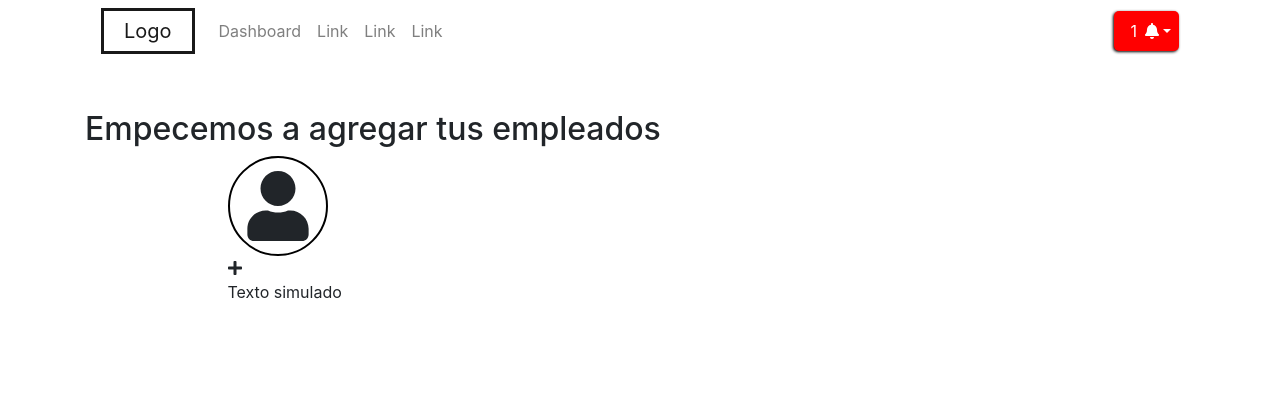
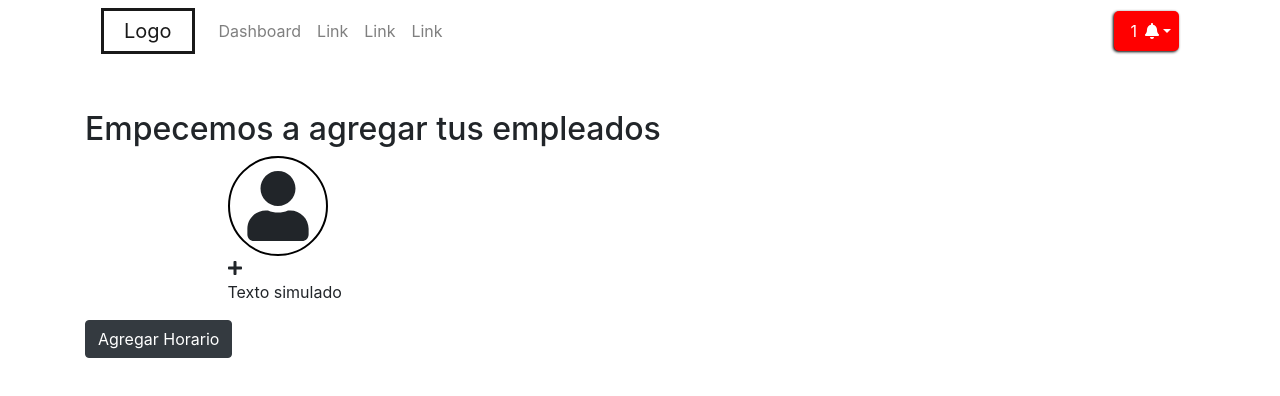
Before and after one commit to colmenadeideas/BS-AC, a React (Create React App) app in the folder frontend/: page /access/addemployee in a window 1280 px wide. Shown: the top 396 px of the page. Built offline with nearby package versions, Linux system fonts and the light colour scheme.

Commit message:
agregar conexiones
arreglos y union de todas las paginas para generar el flujo

```diff
--- a/frontend/src/components/AddEmployee/AddEmployee.js
+++ b/frontend/src/components/AddEmployee/AddEmployee.js
@@ -1,9 +1,61 @@
 import React from 'react';
+import { Link } from 'react-router-dom'
+import Swal from 'sweetalert2'
 import './AddEmployee.css'
 import Navbar from '../Navbar/Navbar';
 import { FontAwesomeIcon } from '@fortawesome/react-fontawesome'
 
-const AddEmployee = () => {
+const AddEmployee = ({history}) => {
+
+    const addSchedule = e => {
+        e.preventDefault()
+
+        let timerInterval
+        Swal.fire({
+            title: 'Horario Nuevo',
+            text: "Agregar Horario a Todos los empleados?",
+            icon: 'warning',
+            showCancelButton: true,
+            confirmButtonColor: '#3085d6',
+            cancelButtonColor: '#d33',
+            confirmButtonText: 'Si, agregar a todos!',
+            cancelButtonText: 'No, solo a este'
+        }).then((result) => {
+            if (result.value) {
+                Swal.fire({
+                    title: 'Agregando a todos los empleados',
+                    html: '<b></b>',
+                    timer: 1500,
+                    timerProgressBar: true,
+                    onBeforeOpen: () => {
+                        Swal.showLoading()
+                        timerInterval = setInterval(() => {
+                        Swal.getContent().querySelector('b')
+                            .textContent = Swal.getTimerLeft()
+                        }, 100)
+                    },
+                    onClose: () => {
+                        clearInterval(timerInterval)
+                    }
+                }).then((result) => {
+                    if (result.dismiss === Swal.DismissReason.timer) {
+                        Swal.fire(
+                            'Enhorabuena!',
+                            'Todos sus empleados tienen horario',
+                            'success'
+                        )
+                    }
+                })
+            } else {
+                Swal.fire(
+                    'Agregado con Exito!',
+                    'Continue con los demas empleados',
+                    'success'
+                )
+            }
+        })
+    }
+
     return (
         <React.Fragment>
             <Navbar />
@@ -23,6 +75,7 @@ const AddEmployee = () => {
 
                     </div>
                 </div>
+                <div><button className="btn btn-dark" onClick={addSchedule}>Agregar Horario</button></div>
             </div>
         </React.Fragment>
     );
--- a/frontend/src/components/Affiliation/Form.js
+++ b/frontend/src/components/Affiliation/Form.js
@@ -5,7 +5,7 @@ const Form = ({history}) => {
     const handleSubmit = e => {
         e.preventDefault()
 
-        history.push('/access/affiliation/pay')
+        history.push('/access/affiliation/payment')
     }
 
     return (
--- a/frontend/src/components/Affiliation/Pay.js
+++ b/frontend/src/components/Affiliation/Payment.js
@@ -1,7 +1,7 @@
 import React from 'react'
 import Swal from 'sweetalert2'
 
-const Pay = ({history}) => {
+const Payment = ({history}) => {
 
     const handleSubmit = (e) => {
         e.preventDefault()
@@ -25,7 +25,7 @@ const Pay = ({history}) => {
         }).then((result) => {
             if (result.dismiss === Swal.DismissReason.timer) {
                 console.log('I was closed by the timer') // eslint-disable-line
-                history.push("/access/dashboard")
+                history.push("/access/affiliation/paymentsuccess")
             }
         })
     }
@@ -38,4 +38,4 @@ const Pay = ({history}) => {
      );
 }
 
-export default Pay;
+export default Payment;
--- a/frontend/src/components/PaymentSuccess/PaymentSuccess.js
+++ b/frontend/src/components/Affiliation/PaymentSuccess.js
@@ -4,8 +4,9 @@ import { Link } from 'react-router-dom'
 const PaymentSuccess = () => {
     return (
         <div className="payment-check text-center">
-            <img src="../images/payment-check.png" className="w-25 img-fluid mx-auto" alt="payment-check"/>
+            <img src="../../images/payment-check.png" className="w-25 img-fluid mx-auto" alt="payment-check"/>
             <h1 className="mt-5 text-center">¡Su pago fue procesado con éxito!</h1>
+            <Link to="/access/welcome" className="btn btn-dark mt-3 w-50">Empecemos!</Link>
         </div>
     );
 }
--- /dev/null
+++ b/frontend/src/components/Carnet/Carnet.js
@@ -0,0 +1,35 @@
+import React from 'react';
+import { Link } from 'react-router-dom'
+
+const Carnet = () => {
+    return (
+        <>
+            <h1 className="mt-5">Carnets</h1>
+            <div className="row mt-4 d-flex justify-content-around">
+                <div className="card col-3">
+                    <div className="card-body">
+                        <h5 className="card-title">Carnet 1</h5>
+                        <p className="card-text">Some quick example text to build on the card title and make up the bulk of the card's content.</p>
+                        <Link to="/access/finishsetting" className="card-link">Selecionar Carnet</Link>
+                    </div>
+                </div>
+                <div className="card col-3">
+                    <div className="card-body">
+                        <h5 className="card-title">Carnet 2</h5>
+                        <p className="card-text">Some quick example text to build on the card title and make up the bulk of the card's content.</p>
+                        <Link to="/access/finishsetting" className="card-link">Selecionar Carnet</Link>
+                    </div>
+                </div>
+                <div className="card col-3">
+                    <div className="card-body">
+                        <h5 className="card-title">Carnet 3</h5>
+                        <p className="card-text">Some quick example text to build on the card title and make up the bulk of the card's content.</p>
+                        <Link to="/access/finishsetting" className="card-link">Selecionar Carnet</Link>
+                    </div>
+                </div>
+            </div>
+        </>
+    );
+}
+
+export default Carnet;
--- a/frontend/src/components/Dashboard/UserOrDevice.js
+++ b/frontend/src/components/Dashboard/UserOrDevice.js
@@ -43,7 +43,7 @@ const UserOrDevice = ({modalShow}) => {
                                 :   <div className="circle-icon-userdevice">
                                         <FontAwesomeIcon icon={['fas', 'check']} color="#ffffff"/>
                                     </div>
-                                }
+                            }
 
                             <FontAwesomeIcon icon="mobile" size="4x"/>
                         </div>
--- a/frontend/src/components/FinishSetting/FinishSetting.js
+++ b/frontend/src/components/Welcome/FinishSetting.js
@@ -8,7 +8,7 @@ const FinishSetting = () => {
             <img src="../images/payment-check.png" className="img-fluid mx-auto" width="10%" alt="payment-check"/>
             <p>Lorem ipsum dolor sit amet consectetur adipisicing elit. </p>
             <div className="d-flex justify-content-center">
-                <Link to="/" className="btn btn-dark btn-block redondeado w-50 text-center">¡Empecemos!</Link>
+                <Link to="/access/dashboard" className="btn btn-dark btn-block redondeado w-50 text-center">¡Empecemos!</Link>
             </div>
         </div>
     );
--- a/frontend/src/components/Welcome/Welcome.js
+++ b/frontend/src/components/Welcome/Welcome.js
@@ -1,4 +1,5 @@
 import React from 'react';
+import { Link } from 'react-router-dom'
 import './Welcome.css'
 import { FontAwesomeIcon } from '@fortawesome/react-fontawesome'
 
@@ -53,6 +54,7 @@ const Welcome = () => {
                             <p>¿Como se llama tu empresa?</p>
                             <input type="text" placeholder="Respuesta"/>
                             <p>Texto simulado</p>
+                            <Link to="/access/selectcarnet" className="btn btn-dark">Guardar Datos</Link>
                         </div>
                     </div>
                 </div>
```
Also changed, not shown: frontend/src/Router.js (+8 -6 lines), frontend/src/components/Navbar/Navbar.js (+2 -8 lines).
